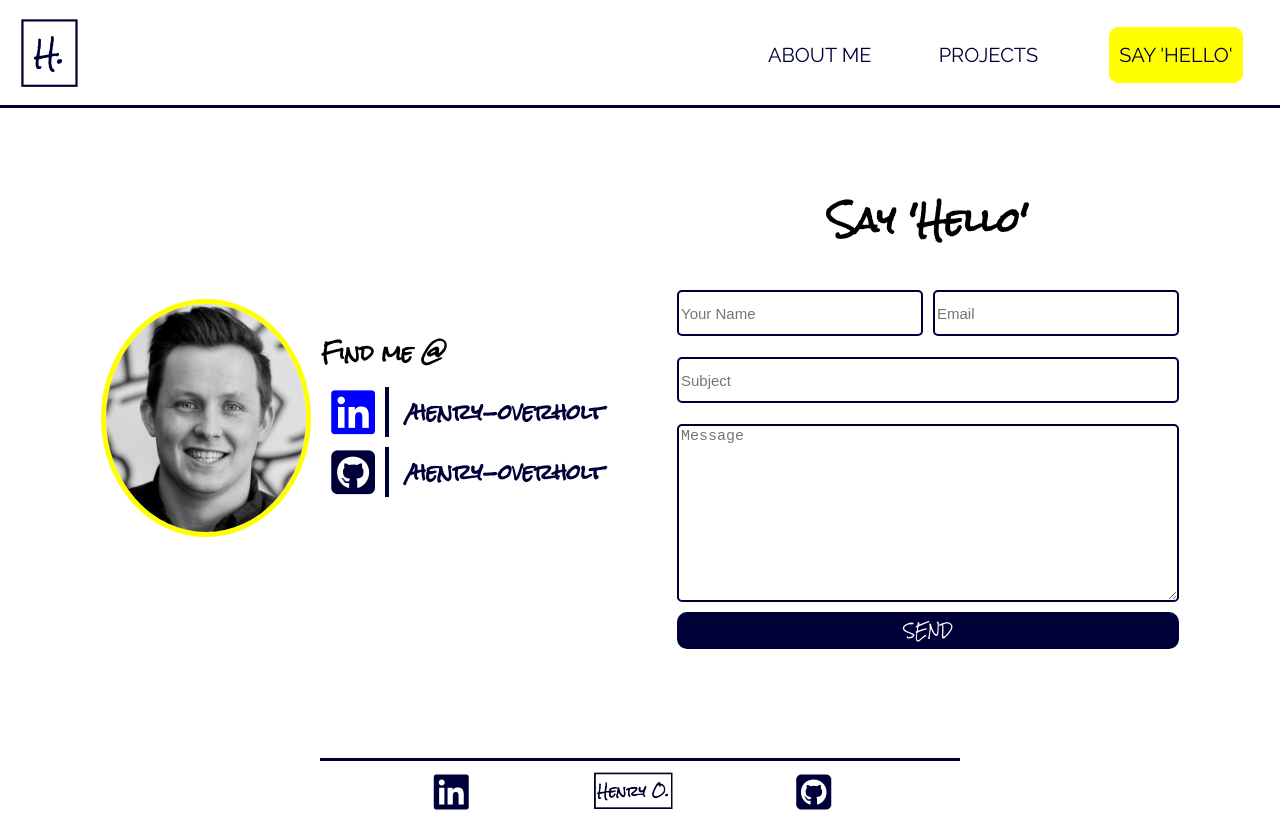
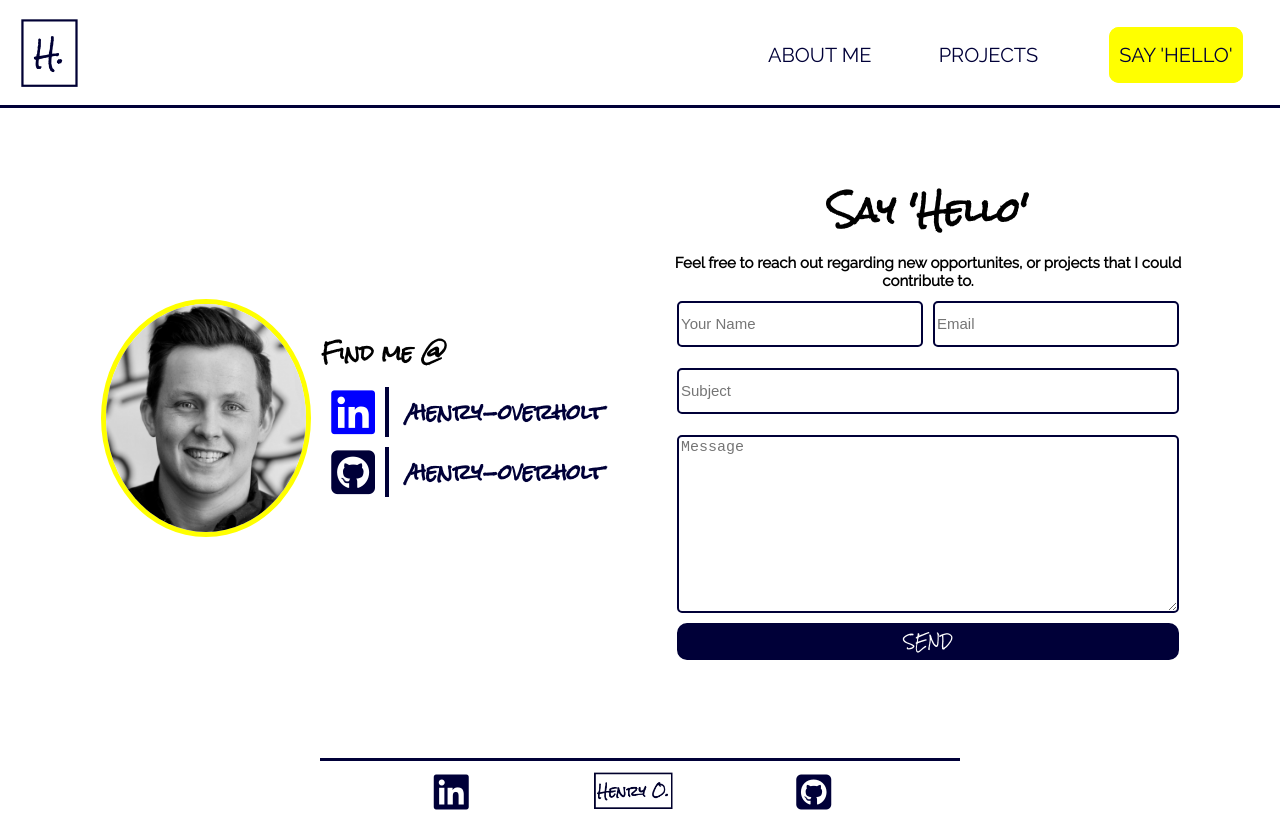
Before and after one commit to Henry-Overholt/henryOverholtPortfolio, an Angular app: page /contact in a window 1280 px wide. Built offline with nearby package versions, Linux system fonts and the light colour scheme; a web font is replaced by a local one.

Commit message:
opened links to external pages in new tab

```diff
--- a/src/app/app.component.css
+++ b/src/app/app.component.css
@@ -2,6 +2,7 @@ header {
   position: relative;
   top: 0;
   background: white;
+  z-index: 1;
   display: flex;
   justify-content: space-between;
   align-items: center;
--- a/src/app/contact/contact.component.css
+++ b/src/app/contact/contact.component.css
@@ -54,6 +54,11 @@ button {
 #personalContact {
   display: none;
 }
+h2 {
+  font-size: 12px;
+  text-align: center;
+  margin-bottom: 5px;
+}
 @media screen and (min-width: 768px) {
   #contactForm {
     width: 40%;
@@ -89,7 +94,12 @@ button {
     width: 60%;
   }
   h1 {
-    margin-bottom: 30px;
+    margin-bottom: 5px;
+  }
+  h2 {
+    font-size: 15px;
+    text-align: center;
+    margin-bottom: 10px;
   }
   h4 {
     font-family: "Rock Salt";
--- a/src/app/contact/contact.component.html
+++ b/src/app/contact/contact.component.html
@@ -6,6 +6,10 @@
     (ngSubmit)="submitForm(contactForm)"
   >
     <h1>Say 'Hello'</h1>
+    <h2>
+      Feel free to reach out regarding new opportunites, or projects that I
+      could contribute to.
+    </h2>
     <div id="info">
       <label for="name">First Name:</label>
       <input
--- a/src/app/projects/projects.component.html
+++ b/src/app/projects/projects.component.html
@@ -14,6 +14,7 @@
       <div
         class="project flexColumn"
         *ngFor="let project of projects; index as i"
+        (click)="moreInfo(i)"
       >
         <div id="projectInfo" class="flexColumn">
           <h4>{{ project.projectName }}</h4>
@@ -21,10 +22,12 @@
             <p>{{ project.elevator }}</p>
             <p><span>Technologies: </span> {{ project.techSpecs }}</p>
             <div class="icons">
-              <a href="{{ project.github }}"><i class="fab fa-github"></i></a>
-              <a *ngIf="project.live === true" href="{{ project.link }}"
-                ><i class="far fa-eye"></i
-              ></a>
+              <i class="fab fa-github" (click)="goToLink(project.github)"></i>
+              <i
+                class="far fa-eye"
+                *ngIf="project.live === true"
+                (click)="goToLink(project.link)"
+              ></i>
             </div>
           </div>
         </div>
@@ -36,17 +39,18 @@
         </div>
         <!-- Elevator pitch shows up when clicked in mobile only -->
         <div id="moreInfo" class="hideComputer flexColumn">
-          <button (click)="moreInfo(i)">...</button>
           <div *ngIf="project.moreInfo" id="elevatorPitch" class="flexColumn">
             <p>{{ project.elevator }}</p>
             <p id="technology">
               <span>Technologies: </span> {{ project.techSpecs }}
             </p>
             <div class="icons">
-              <a href="{{ project.github }}"><i class="fab fa-github"></i></a>
-              <a *ngIf="project.live === true" href="{{ project.link }}"
-                ><i class="far fa-eye"></i
-              ></a>
+              <i class="fab fa-github" (click)="goToLink(project.github)"></i>
+              <i
+                class="far fa-eye"
+                *ngIf="project.live === true"
+                (click)="goToLink(project.link)"
+              ></i>
             </div>
           </div>
         </div>
--- a/src/app/projects/projects.component.ts
+++ b/src/app/projects/projects.component.ts
@@ -89,6 +89,9 @@ export class ProjectsComponent implements OnInit {
   ngOnInit() {
     this.projects = this.projectsService.projects;
     this.startAnimations();
+  }
+  goToLink(url: string) {
+    window.open(url, "_blank");
   }
   moreInfo(i: number) {
     if (this.projects[i].moreInfo === true) {
--- a/src/app/story/story.component.html
+++ b/src/app/story/story.component.html
@@ -8,7 +8,7 @@
           work. I made the career switch into software development because of my
           love of problem solving. I like to be challenged by problems and
           create clever solutions to solve them. There is very little more
-          exciting than building out an idea into a application.
+          exciting than building out an idea into an application.
         </p>
         <p>
           I was hooked on programming from the very first time I ran a line of
--- a/src/app/story/story.component.ts
+++ b/src/app/story/story.component.ts
@@ -43,7 +43,7 @@ export class StoryComponent implements OnInit {
       position: "Field Organizer",
       date: "September 2018 - December 2018",
       strings: [
-        "For Our Future is a Political Action Committee, and I worked for the non-profit arm.  The goal of the non-profit arm of For Our Future is to go out a listen to Michigan Voters, and find out what the most important issues were for each individual we talked to. ",
+        "For Our Future is a Political Action Committee dedicated to Grassroots Organizing, and I worked for the non-profit arm.  The goal of the non-profit arm of For Our Future is to go out a listen to Michigan Voters, and find out what the most important issues were for each individual we talked to. ",
         "The goal of my position was voter engagement.  My main responsibility was to reach as many voters as I could through door-to-door contact.  I engaged voters in a conversation to figure out what issues were most important to them.  For Our Future would take that information and support local candidates who matched the issues of the community they were running to represent. ",
         "When we got closer to the election, my goal was to encourage them to vote, and vote for candidates whose platform matched the issues they cared about.  Throughout my time with For Our Future during the 2018 elections, I knocked on over two thousand doors, and talked to people about their vote and the power they carried, to elect the candidates who best represented their issues.",
         "After the election we mobilized to get voters to call their current representatives in the Michigan house and senate, to protect certain legislation that was on the floor to be repealed by representatives who were voted out.  I was calling, knocking on doors, and going to events to talk to as many voters as possible.",
@@ -52,12 +52,12 @@ export class StoryComponent implements OnInit {
     },
     {
       logo: "./../../assets/careerTimeline/saadCongressLogo.png",
-      company: "Faryouz for Congress",
+      company: "Saad for Congress",
       alt: "For Our Future MI Logo",
       position: "Regional Field Director",
       date: "July 2018 - August 2018",
       strings: [
-        "THis was a campiagn for local offices",
+        "Saad for Congress was a campiagn to represent Michigan's 11th Congressional District during ",
         "Lorem ipsum, dolor sit amet consectetur adipisicing elit. Asperiores accusamus, rerum quisquam, accusantium cupiditate nulla ipsum incidunt pariatur consequatur animi architecto cumque neque hic quo inventore laudantium totam quia reiciendis?",
       ],
       index: 2,
```
